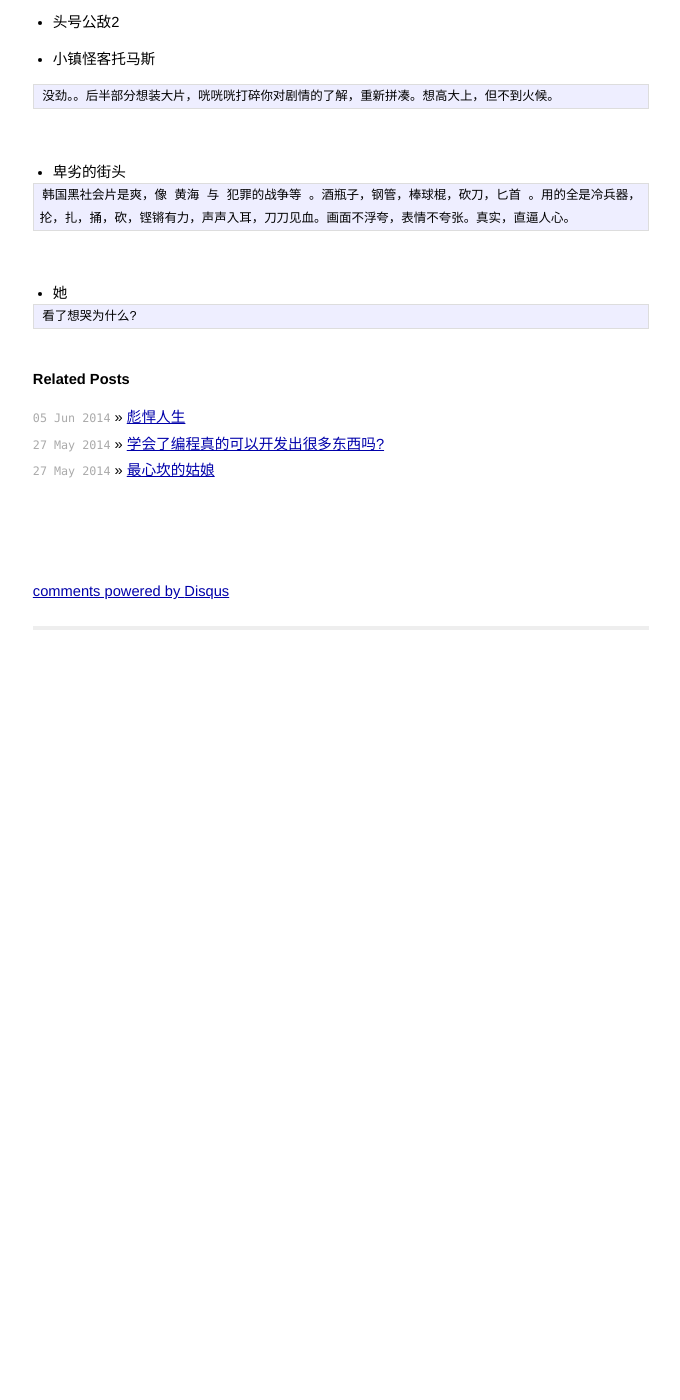
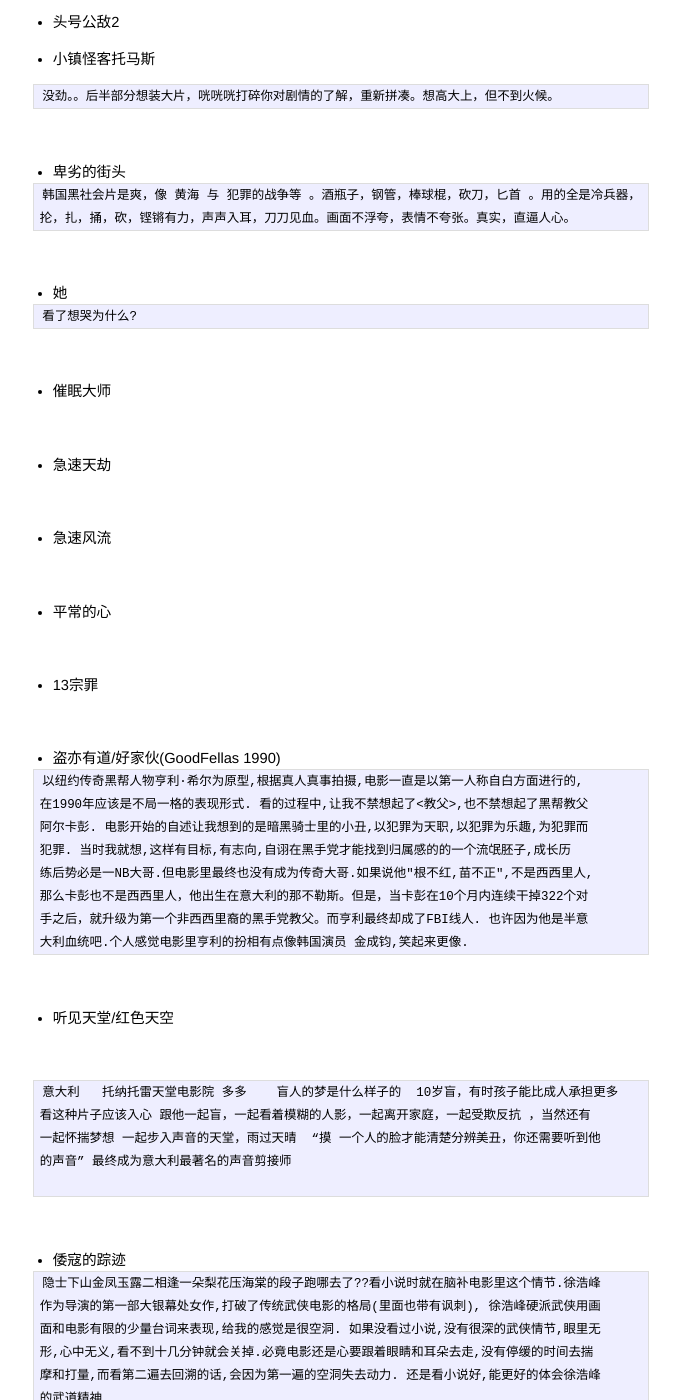
Before and after one commit to isensen/isensen.github.io, a Jekyll site: the page built from _posts/2014-5-22-movie.md, in a window 1280 px wide and 1400 px high, scrolled down 3144 px. Shown: the whole window, without its empty margins (299-979 px from the left). Built offline with Jekyll 4.4.1, drawn with Linux system fonts in a browser that asks for light colours; Markdown is read by kramdown in place of the engine named in the settings; comment, search, counter and statistics services are not loaded; before the commit the page ends 3774 px from its top, so only the background shows below that; some of the changed text lies outside the part shown.

Commit message:
edit movie

````diff
--- a/_posts/2014-5-22-movie.md
+++ b/_posts/2014-5-22-movie.md
@@ -225,4 +225,81 @@ tags: None
 ```
 看了想哭为什么?
 ```
+<br/>
+
+- 催眠大师
+
+<br/>
+
+- 急速天劫
+
+<br/>
+
+- 急速风流
+
+<br/>
+
+- 平常的心
+
+<br/>
+
+- 13宗罪
+
+<br/>
+
+- 盗亦有道/好家伙(GoodFellas 1990)
+
+```
+以纽约传奇黑帮人物亨利·希尔为原型,根据真人真事拍摄,电影一直是以第一人称自白方面进行的,
+在1990年应该是不局一格的表现形式. 看的过程中,让我不禁想起了<教父>,也不禁想起了黑帮教父
+阿尔卡彭. 电影开始的自述让我想到的是暗黑骑士里的小丑,以犯罪为天职,以犯罪为乐趣,为犯罪而
+犯罪. 当时我就想,这样有目标,有志向,自诩在黑手党才能找到归属感的的一个流氓胚子,成长历
+练后势必是一NB大哥.但电影里最终也没有成为传奇大哥.如果说他"根不红,苗不正",不是西西里人,
+那么卡彭也不是西西里人，他出生在意大利的那不勒斯。但是，当卡彭在10个月内连续干掉322个对
+手之后，就升级为第一个非西西里裔的黑手党教父。而亨利最终却成了FBI线人. 也许因为他是半意
+大利血统吧.个人感觉电影里亨利的扮相有点像韩国演员 金成钧,笑起来更像.
+```
+<br/>
+
+- 听见天堂/红色天空
+
+<br/>
+
+```
+意大利   托纳托雷天堂电影院 多多    盲人的梦是什么样子的  10岁盲，有时孩子能比成人承担更多
+看这种片子应该入心 跟他一起盲，一起看着模糊的人影，一起离开家庭，一起受欺反抗 ，当然还有
+一起怀揣梦想 一起步入声音的天堂，雨过天晴  “摸 一个人的脸才能清楚分辨美丑，你还需要听到他
+的声音” 最终成为意大利最著名的声音剪接师
+
+```
+
+<br/>
+
+- 倭寇的踪迹
+<br/>
+
+```
+隐士下山金凤玉露二相逢一朵梨花压海棠的段子跑哪去了??看小说时就在脑补电影里这个情节.徐浩峰
+作为导演的第一部大银幕处女作,打破了传统武侠电影的格局(里面也带有讽刺), 徐浩峰硬派武侠用画
+面和电影有限的少量台词来表现,给我的感觉是很空洞. 如果没看过小说,没有很深的武侠情节,眼里无
+形,心中无义,看不到十几分钟就会关掉.必竟电影还是心要跟着眼睛和耳朵去走,没有停缓的时间去揣
+摩和打量,而看第二遍去回溯的话,会因为第一遍的空洞失去动力. 还是看小说好,能更好的体会徐浩峰
+的武道精神.
+```
+
+<br/>
+
+- 素媛
+<br/>
+
+```
+韩国真实案例改编而来,自然而然会想到<熔炉>, 女孩很可爱,开始和荣植的一个个小插曲小片断,让
+你会心一笑,  出事那天下着雨,滴滴达达达的,小姑娘举着一把大黄伞,穿着小红色裙,蓬蓬松松带着
+小发卡,路过一家正在练琴的房门, 伴着雨声 琴声   为了让演员在表演过程中的感情能够得到很好
+的宣泄，并且把握好人物的心理活动，影片完全按照剧本内容的先后顺序拍摄，这在影视界也属异
+数.    “最孤独的人最亲切，最难过的人笑得最灿烂，这是因为他们不忍看到，其他人也经历自己
+曾受过的痛苦。只有懂得痛苦的人才能真正的去关心别人，只有懂得痛苦的人才明白寂寞其实藏在
+灿烂的笑容之中。
+
+```
 {% include references.md %}
````
